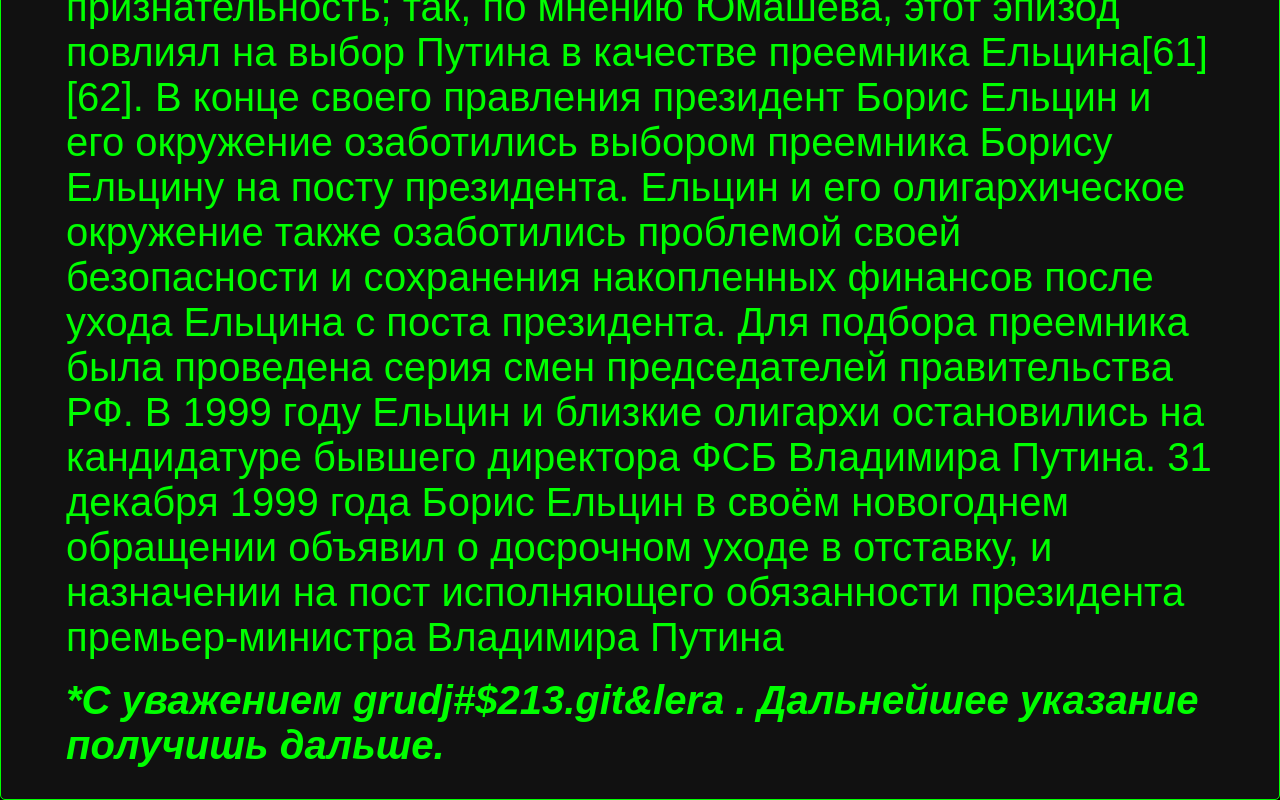
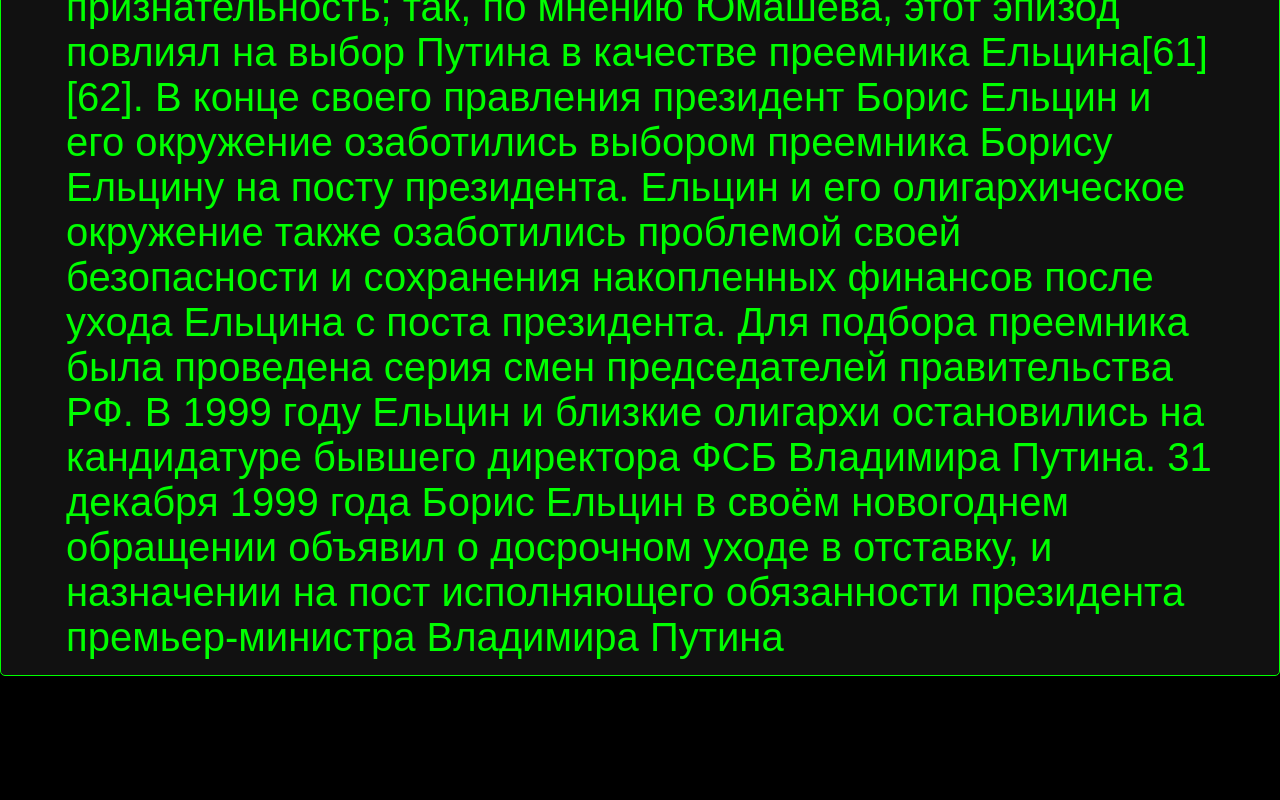
Before and after one commit to Kievsky332/Nua_Fond_S.S, a plain HTML site: page index.html in a window 1280 px wide. Shown: the part 8298-9098 px from the top of the page. After the commit the page ends 8974 px from the top, so only its background shows below. Drawn offline with Linux system fonts and the light colour scheme.

Commit message:
Update index.html

```diff
--- a/index.html
+++ b/index.html
@@ -113,8 +113,6 @@
 <p class="gg">В ноябре 1997 года Путин организовал отъезд во Францию Собчака[59], к тому времени проходившего по уголовному делу о злоупотреблениях в мэрии Санкт-Петербурга[60]. Поступок Владимира Путина вызвал в Кремле глубокую признательность; так, по мнению Юмашева, этот эпизод повлиял на выбор Путина в качестве преемника Ельцина[61][62].
 
 В конце своего правления президент Борис Ельцин и его окружение озаботились выбором преемника Борису Ельцину на посту президента. Ельцин и его олигархическое окружение также озаботились проблемой своей безопасности и сохранения накопленных финансов после ухода Ельцина с поста президента. Для подбора преемника была проведена серия смен председателей правительства РФ. В 1999 году Ельцин и близкие олигархи остановились на кандидатуре бывшего директора ФСБ Владимира Путина. 31 декабря 1999 года Борис Ельцин в своём новогоднем обращении объявил о досрочном уходе в отставку, и назначении на пост исполняющего обязанности президента премьер-министра Владимира Путина</p>
-<br>
-<p class="gg"><strong><i>*С уважением grudj#$213.git&lera . Дальнейшее указание получишь дальше.</i></strong><p>
 </div>
 </body>
 </html>
```
